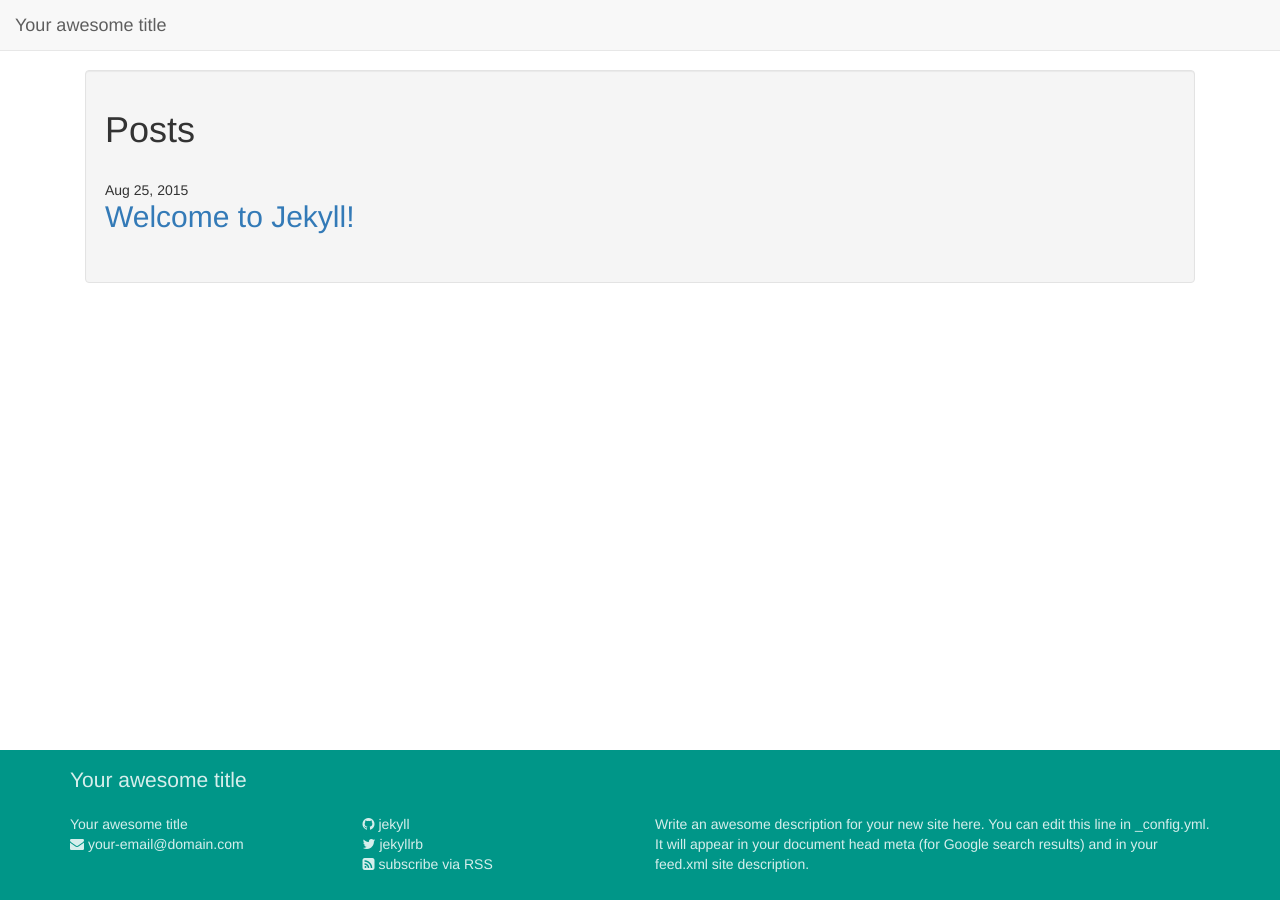
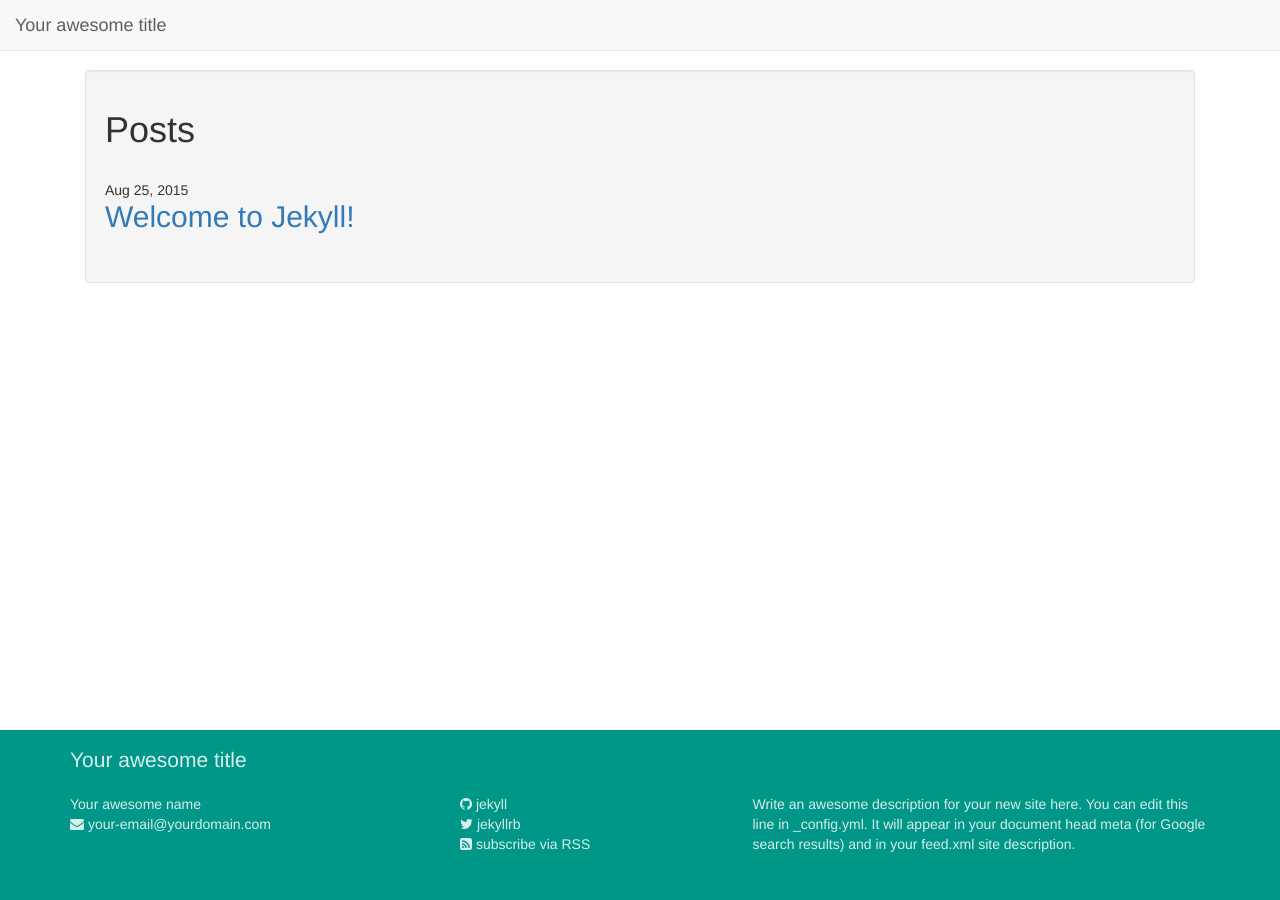
Before and after one commit to vinyanalista/material-jekyll, a Jekyll site: the page built from index.html, in a window 1280 px wide. Built offline with Jekyll 4.4.1, drawn with Linux system fonts in a browser that asks for light colours; nearby versions of some CDN libraries.

Commit message:
Author info

```diff
--- a/_config.yml
+++ b/_config.yml
@@ -1,6 +1,5 @@
 # Site settings
 title: Your awesome title
-email: your-email@domain.com
 description: > # this means to ignore newlines until "baseurl:"
   Write an awesome description for your new site here. You can edit this
   line in _config.yml. It will appear in your document head meta (for
@@ -10,6 +9,19 @@ github_username:  jekyll
 
 # Build settings
 markdown: kramdown
+
+###############
+# Author info #
+###############
+
+author:
+    # Site's author name
+    # Default: not set (author name is not displayed)
+    name: Your awesome name
+
+    # Site's author email
+    # Default: not set (author email is not displayed)
+    email: your-email@yourdomain.com
 
 ##############
 # Pagination #
--- a/_includes/footer.html
+++ b/_includes/footer.html
@@ -1,15 +1,19 @@
 <footer class="footer">
     <div class="container">
         <div class="row">
-            <div class="col-md-12">
-                <p class="lead">Your awesome title</p>
+            <div class="col-sm-12">
+                <p class="lead">{{ site.title }}</p>
             </div>
         </div>
         <div class="row">
-            <div class="col-sm-3">
+            <div class="col-sm-4">
                 <ul class="contact-list list-unstyled">
-                    <li>{{ site.title }}</li>
-                    <li><a href="mailto:{{ site.email }}"><i class="fa fa-envelope"></i> {{ site.email }}</a></li>
+                    {% if site.author.name %}
+                        <li>{{ site.author.name }}</li>
+                    {% endif %}
+                    {% if site.author.email %}
+                        <li><a href="mailto:{{ site.author.email }}"><i class="fa fa-envelope"></i> {{ site.author.email }}</a></li>
+                    {% endif %}
                 </ul>
             </div>
             <div class="col-sm-3">
@@ -35,7 +39,7 @@
                     </li>
                 </ul>
             </div>
-            <div class="col-sm-6">
+            <div class="col-sm-5">
                 <p class="text">{{ site.description }}</p>
             </div>
         </div>
--- a/_includes/head.html
+++ b/_includes/head.html
@@ -5,6 +5,7 @@
     <!-- The above 3 meta tags *must* come first in the head; any other head content must come *after* these tags -->
 
     <title>{% if page.title %}{{ page.title }}{% else %}{{ site.title }}{% endif %}</title>
+    <meta name="author" content="{{ site.author.name }}">
     <meta name="description" content="{% if page.excerpt %}{{ page.excerpt | strip_html | strip_newlines | truncate: 160 }}{% else %}{{ site.description }}{% endif %}">
     <link rel="canonical" href="{{ page.url | replace:'index.html','' | prepend: site.baseurl | replace: '//', '/' | prepend: site.url }}">
     <link rel="alternate" type="application/rss+xml" title="{{ site.title }}" href="{{ "/feed.xml" | prepend: site.baseurl | prepend: site.url }}" />
--- a/css/main.css
+++ b/css/main.css
@@ -27,32 +27,32 @@ body {
 @media (max-width: 767px) {
     body {
         /* Margin bottom by footer height */
-        margin-bottom: 285px;
+        margin-bottom: 300px;
     }
 
     .footer {
         /* Set the fixed height of the footer here */
-        height: 285px;
+        height: 300px;
     }
 }
 
 @media (min-width: 768px) and (max-width: 991px) {
+    body {
+        margin-bottom: 200px;
+    }
+
+    .footer {
+        height: 200px;
+    }
+}
+
+@media (min-width: 992px) {
     body {
         margin-bottom: 170px;
     }
 
     .footer {
         height: 170px;
-    }
-}
-
-@media (min-width: 992px) {
-    body {
-        margin-bottom: 150px;
-    }
-
-    .footer {
-        height: 150px;
     }
 }
 
```
